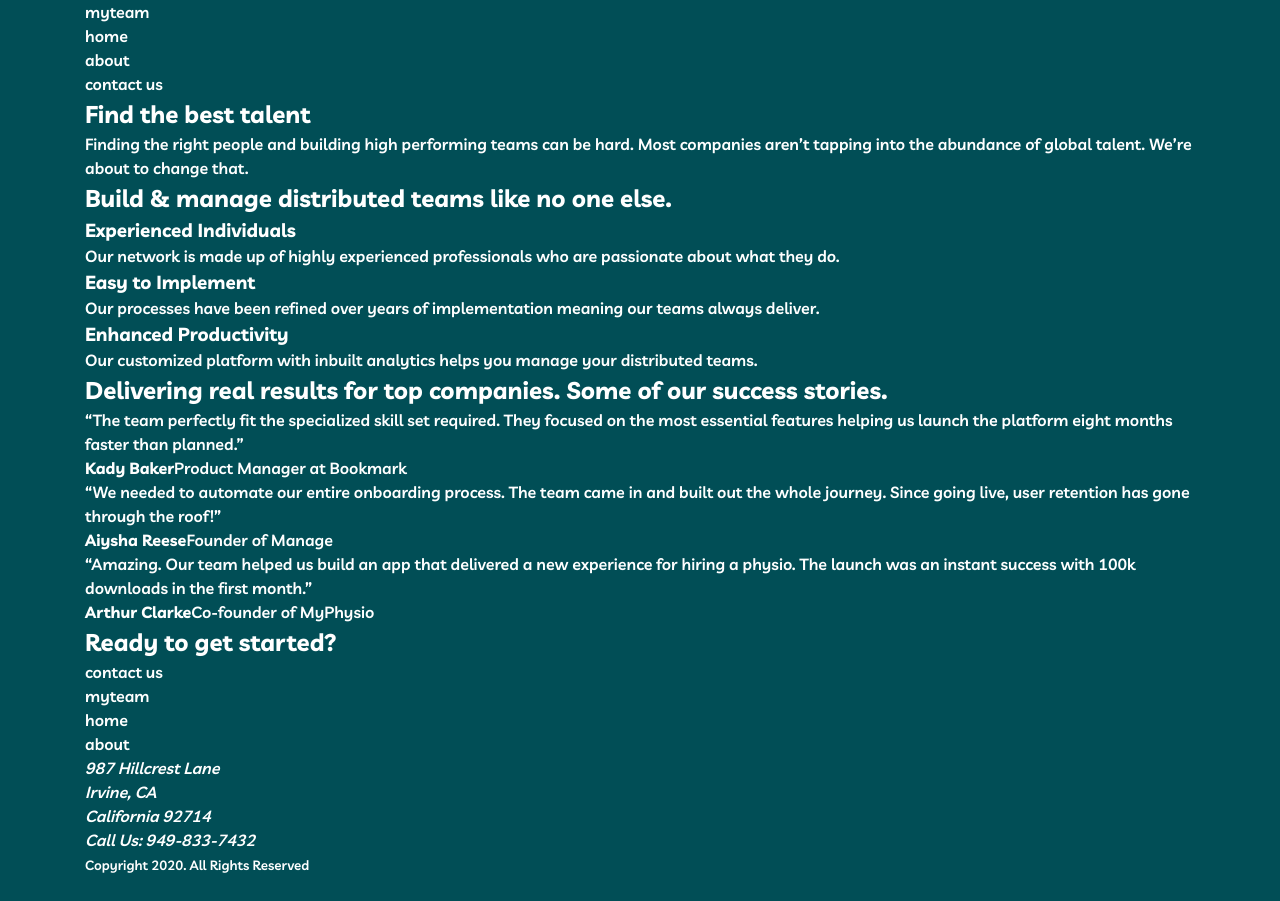
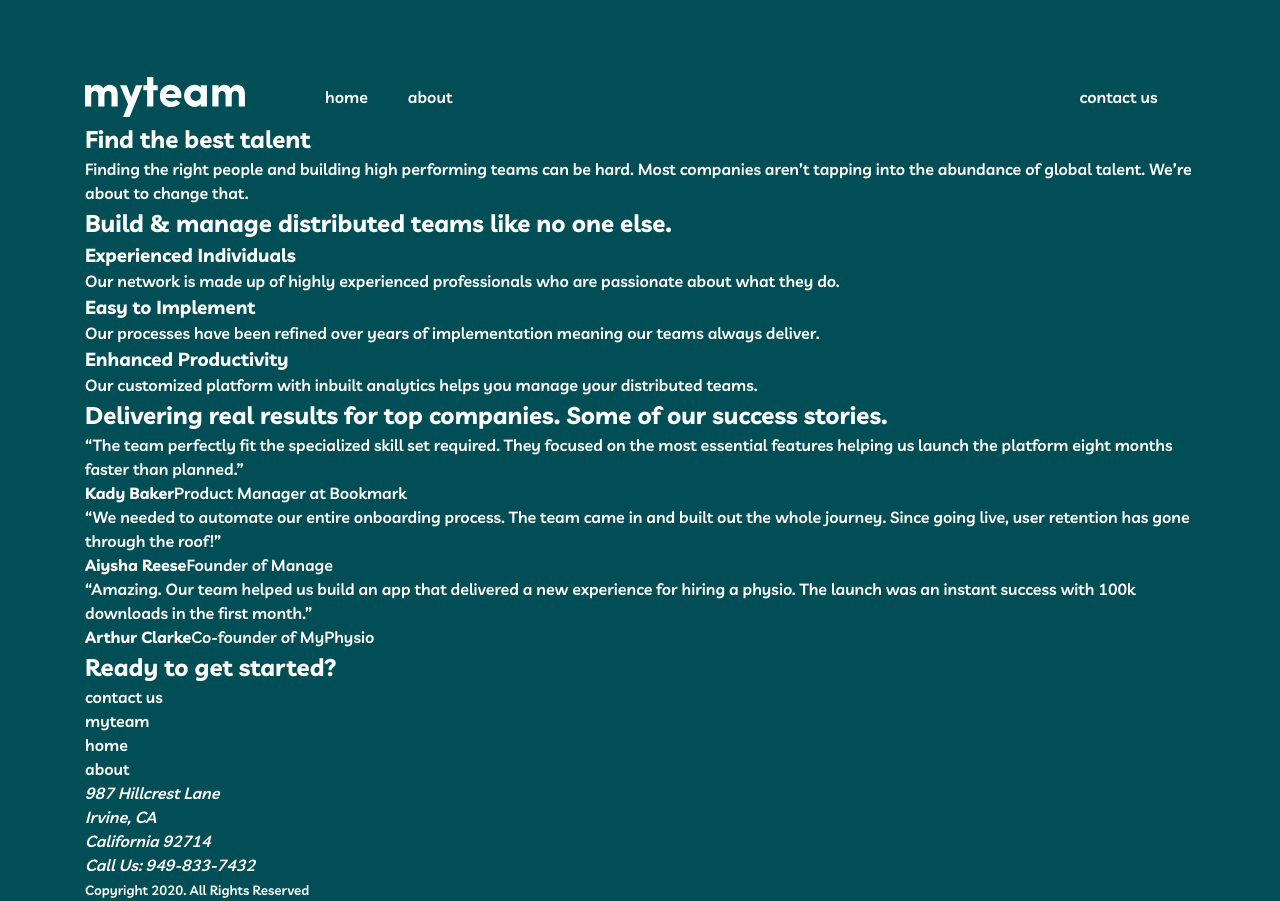
Before and after one commit to Spr1ntLab/spr1ntlab-website, a plain HTML site: page index.html in a window 1280 px wide. Before the commit the page ends 876 px from the top, so only its background shows below. Drawn offline with Linux system fonts and the light colour scheme.

Commit message:
D01.1 Align logo and navigation

```diff
--- a/css/global.css
+++ b/css/global.css
@@ -8,6 +8,54 @@
 
 /* ===== START D01 — NAVIGATION | OWNED SELECTORS: .site-header, .site-nav, .site-nav__logo, .site-nav__panel, .site-nav__links, .site-nav__contact, .site-nav__toggle, .site-nav__close ===== */
 /* Initial scaffold behavior: menu controls are hidden on Desktop. M01 shows them on Mobile. */
+.site-header {
+  padding-top: 4.56rem;
+}
+
+.site-nav {
+  display: flex;
+  align-items: center;
+  gap: 5rem;
+}
+
+.site-nav__logo {
+  display: block;
+  flex-shrink: 0;
+  width: 10rem;
+  height: 2.5rem;
+}
+
+.site-nav__logo img {
+  display: block;
+  width: 100%;
+  height: 100%;
+}
+
+.site-nav__panel {
+  display: flex;
+  flex: 1;
+  align-items: center;
+  justify-content: space-between;
+}
+
+.site-nav__links {
+  display: flex;
+  align-items: center;
+  gap: 2.5rem;
+  list-style: none;
+  margin: 0;
+  padding: 0;
+}
+
+.site-nav__contact {
+  display: flex;
+  align-items: center;
+  justify-content: center;
+  width: 9.5625rem;
+  height: 3rem;
+  flex-shrink: 0;
+}
+
 .site-nav__toggle, .site-nav__close { display: none; }
 /* D01: add remaining desktop navigation styles here. */
 /* ===== END D01 — NAVIGATION ===== */
--- a/index.html
+++ b/index.html
@@ -1,19 +1,19 @@
-<!DOCTYPE html>
+<!doctype html>
 <html lang="en">
   <head>
-  <meta charset="UTF-8">
-  <meta name="viewport" content="width=device-width, initial-scale=1.0">
-  <meta name="description" content="myteam — building outstanding teams">
+    <meta charset="UTF-8" />
+    <meta name="viewport" content="width=device-width, initial-scale=1.0" />
+    <meta name="description" content="myteam — building outstanding teams" />
     <title>Home | myteam</title>
     <!-- Fonts loaded on every page; do not add another @import. -->
-  <link rel="preconnect" href="https://fonts.googleapis.com">
-  <link rel="preconnect" href="https://fonts.gstatic.com" crossorigin>
-  <link href="https://fonts.googleapis.com/css2?family=Livvic:wght@600;700&display=swap" rel="stylesheet">
+    <link rel="preconnect" href="https://fonts.googleapis.com" />
+    <link rel="preconnect" href="https://fonts.gstatic.com" crossorigin />
+    <link href="https://fonts.googleapis.com/css2?family=Livvic:wght@600;700&display=swap" rel="stylesheet" />
     <!-- CSS order is important: reset, shared base, shared components, page-specific. -->
-  <link rel="stylesheet" href="css/normalize.css">
-  <link rel="stylesheet" href="css/general.css">
-  <link rel="stylesheet" href="css/global.css">
-  <link rel="stylesheet" href="css/style.css">
+    <link rel="stylesheet" href="css/normalize.css" />
+    <link rel="stylesheet" href="css/general.css" />
+    <link rel="stylesheet" href="css/global.css" />
+    <link rel="stylesheet" href="css/style.css" />
     <!-- JS is intentionally empty: behavior is implemented in the assigned Jira task. -->
     <script src="js/main.js" defer></script>
     <script src="js/navigation.js" defer></script>
@@ -23,14 +23,24 @@
     <header class="site-header">
       <div class="container">
         <nav class="site-nav" aria-label="Main navigation">
-        <a class="site-nav__logo" href="index.html" aria-label="myteam – Home">myteam</a>
+          <a class="site-nav__logo" href="index.html" aria-label="myteam – Home">
+            <img src="img/icons/nav-logo.svg" alt="myteam" />
+          </a>
           <!-- M01: hamburger button; implement mobile appearance and JS in the Mobile Navigation task. -->
-        <button class="site-nav__toggle" type="button" aria-label="Open menu" aria-controls="site-nav-panel" aria-expanded="false">
+          <button
+            class="site-nav__toggle"
+            type="button"
+            aria-label="Open menu"
+            aria-controls="site-nav-panel"
+            aria-expanded="false"
+          >
             <span aria-hidden="true">☰</span>
           </button>
           <!-- One set of links is reused for desktop, tablet and mobile. Do not duplicate the <nav>. -->
           <div class="site-nav__panel" id="site-nav-panel">
-          <button class="site-nav__close" type="button" aria-label="Close menu"><span aria-hidden="true">×</span></button>
+            <button class="site-nav__close" type="button" aria-label="Close menu">
+              <span aria-hidden="true">×</span>
+            </button>
             <ul class="site-nav__links">
               <li><a href="index.html" aria-current="page">home</a></li>
               <li><a href="about.html">about</a></li>
@@ -46,7 +56,10 @@
       <section class="home-hero" aria-labelledby="home-title">
         <div class="container">
           <h1 class="home-hero__title" id="home-title">Find the best <span>talent</span></h1>
-        <p class="home-hero__text">Finding the right people and building high performing teams can be hard. Most companies aren’t tapping into the abundance of global talent. We’re about to change that.</p>
+          <p class="home-hero__text">
+            Finding the right people and building high performing teams can be hard. Most companies aren’t tapping into
+            the abundance of global talent. We’re about to change that.
+          </p>
           <!-- D02: insert Figma decorative elements here or via scoped CSS. -->
         </div>
       </section>
@@ -55,7 +68,9 @@
       <!-- START D03 / T03 / M03: HOME BENEFITS; only <section class="home-features">. -->
       <section class="home-features" aria-labelledby="features-title">
         <div class="container">
-        <h2 class="home-features__title" id="features-title">Build &amp; manage distributed teams like no one else.</h2>
+          <h2 class="home-features__title" id="features-title">
+            Build &amp; manage distributed teams like no one else.
+          </h2>
           <ul class="home-features__list">
             <li class="home-features__item">
               <!-- D03: add icon exported from Figma. -->
@@ -86,20 +101,37 @@
       <!-- START D04 / T04 / M04: HOME TESTIMONIALS; only <section class="home-testimonials">. -->
       <section class="home-testimonials" aria-labelledby="testimonials-title">
         <div class="container">
-        <h2 class="home-testimonials__title" id="testimonials-title">Delivering real results for top companies. Some of our success stories.</h2>
+          <h2 class="home-testimonials__title" id="testimonials-title">
+            Delivering real results for top companies. Some of our success stories.
+          </h2>
           <div class="home-testimonials__grid">
             <figure class="home-testimonials__item">
-            <blockquote><p>“The team perfectly fit the specialized skill set required. They focused on the most essential features helping us launch the platform eight months faster than planned.”</p></blockquote>
+              <blockquote>
+                <p>
+                  “The team perfectly fit the specialized skill set required. They focused on the most essential
+                  features helping us launch the platform eight months faster than planned.”
+                </p>
+              </blockquote>
               <figcaption><strong>Kady Baker</strong><span>Product Manager at Bookmark</span></figcaption>
               <!-- D04: add Kady portrait from Figma. -->
             </figure>
             <figure class="home-testimonials__item">
-            <blockquote><p>“We needed to automate our entire onboarding process. The team came in and built out the whole journey. Since going live, user retention has gone through the roof!”</p></blockquote>
+              <blockquote>
+                <p>
+                  “We needed to automate our entire onboarding process. The team came in and built out the whole
+                  journey. Since going live, user retention has gone through the roof!”
+                </p>
+              </blockquote>
               <figcaption><strong>Aiysha Reese</strong><span>Founder of Manage</span></figcaption>
               <!-- D04: add Aiysha portrait from Figma. -->
             </figure>
             <figure class="home-testimonials__item">
-            <blockquote><p>“Amazing. Our team helped us build an app that delivered a new experience for hiring a physio. The launch was an instant success with 100k downloads in the first month.”</p></blockquote>
+              <blockquote>
+                <p>
+                  “Amazing. Our team helped us build an app that delivered a new experience for hiring a physio. The
+                  launch was an instant success with 100k downloads in the first month.”
+                </p>
+              </blockquote>
               <figcaption><strong>Arthur Clarke</strong><span>Co-founder of MyPhysio</span></figcaption>
               <!-- D04: add Arthur portrait from Figma. -->
             </figure>
@@ -128,7 +160,11 @@
             </ul>
           </nav>
         </div>
-      <address class="site-footer__address">987 Hillcrest Lane<br>Irvine, CA<br>California 92714<br><a href="tel:+19498337432">Call Us: 949-833-7432</a></address>
+        <address class="site-footer__address">
+          987 Hillcrest Lane<br />Irvine, CA<br />California 92714<br /><a href="tel:+19498337432"
+            >Call Us: 949-833-7432</a
+          >
+        </address>
         <div class="site-footer__social">
           <!-- D09: insert Figma social SVG links with accessible labels. -->
         </div>
```
Also changed, not shown: about.html (+88 -22 lines), contact.html (+33 -19 lines), img/icons/nav-logo.svg (added). Lines whose indentation alone changed are shown as unchanged.
